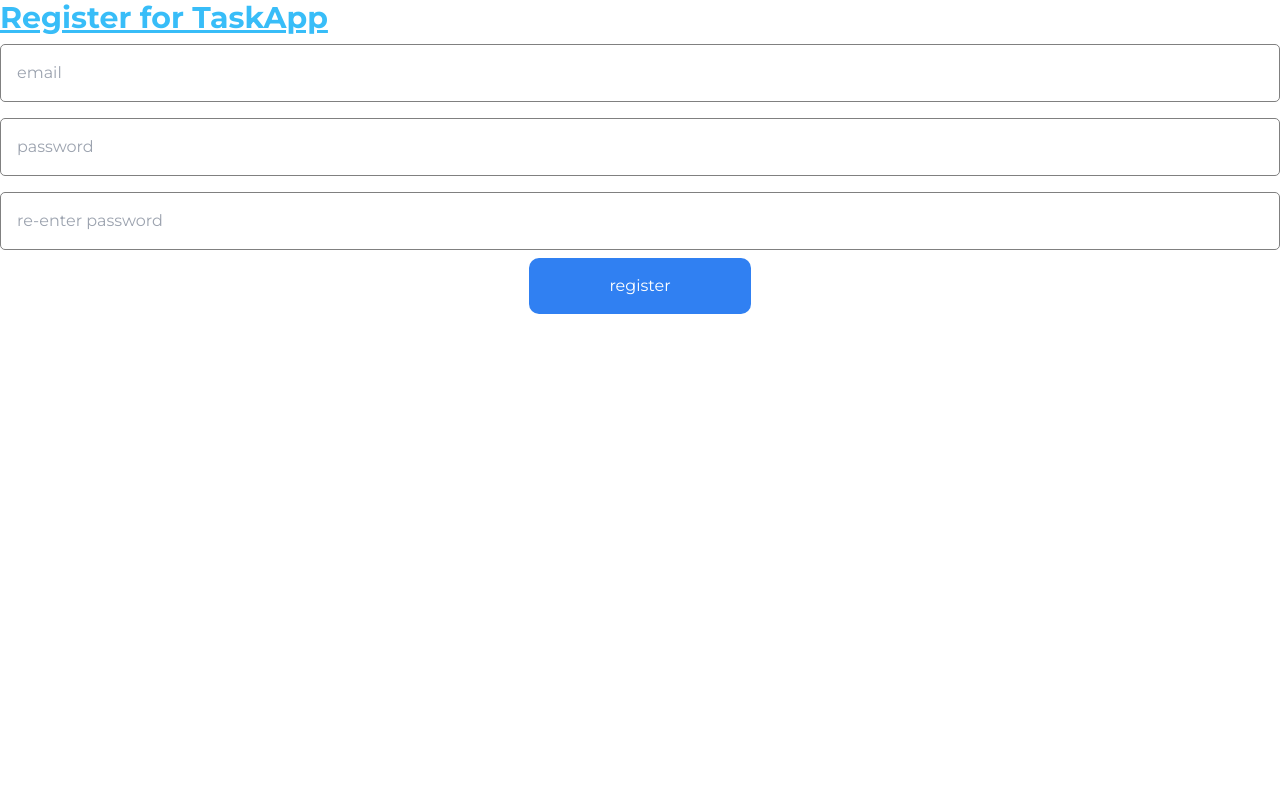
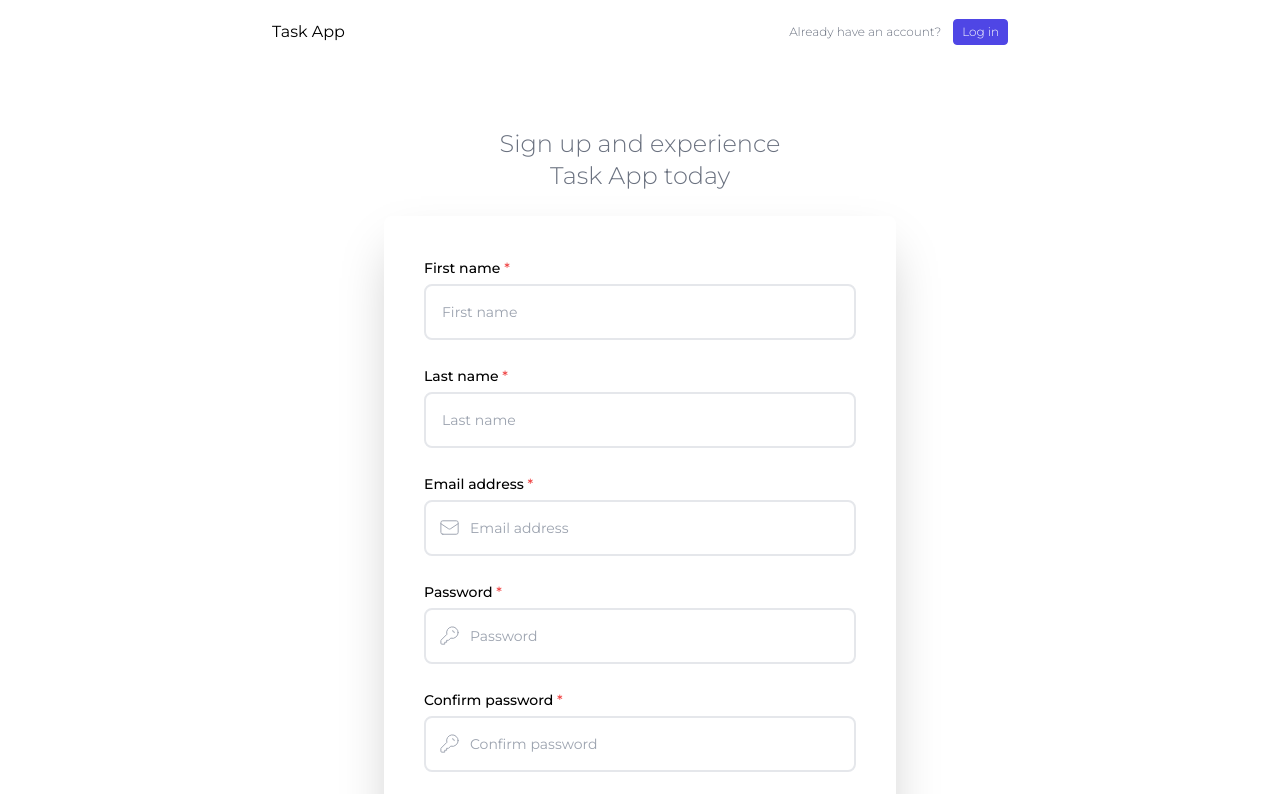
Before and after one commit to Taoula/Taskapp, a React (Create React App) app in the folder client/: page /register in a window 1280 px wide. Shown: the top 794 px of the page. Built offline with nearby package versions, Linux system fonts and the light colour scheme; no server answers.

Commit message:
new register form layout

```diff
--- a/client/src/components/auth/login-form.js
+++ b/client/src/components/auth/login-form.js
@@ -53,84 +53,169 @@
 //     )
 // }
 
-import React, { useState, useContext } from "react"
-import { useNavigate } from "react-router-dom"
-import axios from "axios"
-import AuthContext from "../../context/auth-context"
+import React, { useState, useContext } from "react";
+import { useNavigate } from "react-router-dom";
+import axios from "axios";
+import AuthContext from "../../context/auth-context";
 
 export default function LoginForm() {
-
   const [email, setEmail] = useState("");
   const [password, setPassword] = useState("");
-    const {getLoggedIn} = useContext(AuthContext)
+  const { getLoggedIn } = useContext(AuthContext);
 
-    const history = useNavigate()
+  const history = useNavigate();
 
   async function loginUser(e) {
     try {
-
-            e.preventDefault()
+      e.preventDefault();
 
       const userData = {
+        email,
+        password,
+      };
 
-                email, password
-            }
-
-            await axios.post("http://localhost:8282/auth/login", userData, {})
-            getLoggedIn()
-            history("/schedule")
+      await axios.post("http://localhost:8282/auth/login", userData, {});
+      getLoggedIn();
+      history("/schedule");
     } catch (err) {
       console.error(err);
     }
   }
 
-    return(
-
+  return (
+    <div>
       <div className="max-w-screen-xl px-4 py-16 mx-auto sm:px-6 lg:px-8">
         <div className="max-w-lg mx-auto">
-                <h1 className="text-2xl font-bold text-center text-indigo-600 sm:text-3xl" id="title">Task App</h1>
+          {/* header */}
+          <h1
+            className="text-2xl font-bold text-center text-indigo-600 sm:text-3xl"
+            id="title"
+          >
+            Task App
+          </h1>
 
-                <p className="max-w-md mx-auto mt-4 text-center text-gray-500">Planning your day, made easy.</p>
+          {/* subheader */}
+          <p className="max-w-md mx-auto mt-4 text-center text-gray-500">
+            Planning your day, made easy.
+          </p>
 
           <div className="shadow-2xl rounded-lg">
-                    <form action="" className="p-10 mt-6 mb-0 space-y-4 rounded-t-lg" onSubmit={(e) => loginUser(e)}>
-                        <p className="text-2xl font-light text-center pb-10">Log in to your account</p>
+            {/* form */}
+            <form
+              action=""
+              className="p-10 mt-6 mb-0 space-y-4 rounded-t-lg"
+              onSubmit={(e) => loginUser(e)}
+            >
+              {/* log in title */}
+              <p className="text-2xl font-light text-center pb-10">
+                Log in to your account
+              </p>
 
+              {/* email address input */}
               <div className="pb-2">
-                            <label htmlFor="email" className="text-sm font-medium">Email address</label>
+                <label htmlFor="email" className="text-sm font-medium">
+                  Email address
+                </label>
 
                 <div className="relative mt-1">
                   <span className="absolute inset-y-0 left-0 flex items-center pl-3.5">
-                                    <svg xmlns="http://www.w3.org/2000/svg" class="h-6 w-6 stroke-gray-400" fill="none" viewBox="0 0 25 25" stroke-width="1">
-                                        <path stroke-linecap="round" stroke-linejoin="round" d="M3 8l7.89 5.26a2 2 0 002.22 0L21 8M5 19h14a2 2 0 002-2V7a2 2 0 00-2-2H5a2 2 0 00-2 2v10a2 2 0 002 2z" />
+                    <svg
+                      xmlns="http://www.w3.org/2000/svg"
+                      class="h-6 w-6 stroke-gray-400"
+                      fill="none"
+                      viewBox="0 0 25 25"
+                      stroke-width="1"
+                    >
+                      <path
+                        stroke-linecap="round"
+                        stroke-linejoin="round"
+                        d="M3 8l7.89 5.26a2 2 0 002.22 0L21 8M5 19h14a2 2 0 002-2V7a2 2 0 00-2-2H5a2 2 0 00-2 2v10a2 2 0 002 2z"
+                      />
                     </svg>
                   </span>
 
-                                <input type="email" id="email" className="w-full pl-11 p-4 pr-12 text-sm border-gray-200 rounded-lg border-2 border-gray-200" placeholder="Enter your email" value={email} onChange={(e) => {setEmail(e.target.value)}} />
+                  <input
+                    type="email"
+                    id="email"
+                    className="w-full pl-11 p-4 pr-12 text-sm border-gray-200 rounded-lg border-2 border-gray-200"
+                    placeholder="Enter your email"
+                    value={email}
+                    onChange={(e) => {
+                      setEmail(e.target.value);
+                    }}
+                  />
                 </div>
               </div>
 
+              {/* password input */}
               <div className="pb-2">
-                            <label htmlFor="password" className="text-sm font-medium">Password</label>
+                <label htmlFor="password" className="text-sm font-medium">
+                  Password
+                </label>
 
                 <div className="relative mt-1">
                   <span className="absolute inset-y-0 left-0 flex items-center pl-3.5">
-                                    <svg xmlns="http://www.w3.org/2000/svg" class="h-6 w-6 stroke-gray-400" fill="none" viewBox="0 0 25 25" stroke-width="1">
-                                        <path stroke-linecap="round" stroke-linejoin="round" d="M15 7a2 2 0 012 2m4 0a6 6 0 01-7.743 5.743L11 17H9v2H7v2H4a1 1 0 01-1-1v-2.586a1 1 0 01.293-.707l5.964-5.964A6 6 0 1121 9z" />
+                    <svg
+                      xmlns="http://www.w3.org/2000/svg"
+                      class="h-6 w-6 stroke-gray-400"
+                      fill="none"
+                      viewBox="0 0 25 25"
+                      stroke-width="1"
+                    >
+                      <path
+                        stroke-linecap="round"
+                        stroke-linejoin="round"
+                        d="M15 7a2 2 0 012 2m4 0a6 6 0 01-7.743 5.743L11 17H9v2H7v2H4a1 1 0 01-1-1v-2.586a1 1 0 01.293-.707l5.964-5.964A6 6 0 1121 9z"
+                      />
                     </svg>
                   </span>
 
-                                <input type="password" id="password" className="w-full pl-11 p-4 pr-12 text-sm border-gray-200 rounded-lg border-2 border-gray-200" placeholder="Enter your password" value={password} onChange={(e) => {setPassword(e.target.value)}} />
-                            </div>
+                  <input
+                    type="password"
+                    id="password"
+                    className="w-full pl-11 p-4 pr-12 text-sm border-gray-200 rounded-lg border-2 border-gray-200"
+                    placeholder="Enter your password"
+                    value={password}
+                    onChange={(e) => {
+                      setPassword(e.target.value);
+                    }}
+                  />
                 </div>
 
-                        <button type="submit" input={+true} value="submit" className="block w-full px-5 py-3 text-sm font-medium text-white bg-indigo-600 rounded-lg"><span className="text-xl font-light">Log In</span></button>
+                {/* forgot password link */}
+                <p className="text-xs font-light underline pt-1 text-right">
+                  <a href="">Forgot your password?</a>
+                </p>
+              </div>
+
+              {/* log in button */}
+              <button
+                type="submit"
+                input={+true}
+                value="submit"
+                className="block w-full px-5 py-3 text-sm font-medium text-white bg-indigo-600 rounded-lg"
+              >
+                <span className="text-xl font-light">Log In</span>
+              </button>
             </form>
+
+            {/* Sign up footer */}
             <div className="p-6 bg-gray-100 rounded-b-lg border-t-2 border-gray-200">
-                        <p className="text-md text-light text-center text-gray-500">New to Task App? <a className="underline text-indigo-600" href="">Sign Up</a></p>
+              <p className="text-md text-light text-center text-gray-500">
+                New to Task App?{" "}
+                <a className="underline text-indigo-600" href="">
+                  Sign Up
+                </a>
+              </p>
             </div>
           </div>
         </div>
       </div>
-    )
+
+      {/* copyright footer */}
+      <div className="text-center pb-5">
+        <span className="text-light text-xs">© 2022 Copyright Task App</span>
+      </div>
+    </div>
+  );
 }
--- a/client/src/components/auth/register-form.js
+++ b/client/src/components/auth/register-form.js
@@ -1,68 +1,299 @@
-import React, { useState, useContext } from "react"
-import { useNavigate } from "react-router-dom"
-import axios from "axios"
-import AuthContext from "../../context/auth-context"
-import styled from "styled-components"
-import StylizedInput from "../forms/stylized-input"
-import StylizedForm from "../forms/stylized-form"
-import StylizedButton from "../forms/stylized-button"
-import StylizedHeading from "../generic/stylized-heading"
+// import React, { useState, useContext } from "react"
+// import { useNavigate } from "react-router-dom"
+// import axios from "axios"
+// import AuthContext from "../../context/auth-context"
+// import StylizedInput from "../forms/stylized-input"
+// import StylizedForm from "../forms/stylized-form"
+// import StylizedButton from "../forms/stylized-button"
+// import StylizedHeading from "../generic/stylized-heading"
 
-function RegisterForm(){
+// export default function RegisterForm(){
+//     const [email, setEmail] = useState("");
+//     const [password, setPassword] = useState("");
+//     const [passwordVerify, setPasswordVerify] = useState("");
+
+//     const { getLoggedIn } = useContext(AuthContext)
+//     const history = useNavigate()
+
+//     async function registerUser(e) {
+//         try {
+//             e.preventDefault()
+//             const userData = {
+//                 email, password, passwordVerify
+//             }
+
+//             const schedule = []
+
+//             await axios.post("http://localhost:8282/auth/", userData, {})
+//             await axios.post("http://localhost:8282/schedule/", {schedule, start: null, end: null}, {})
+//             getLoggedIn()
+//             history("/schedule")
+//         } catch (err) {
+//             console.error(err);
+//         }
+//     }
+
+//     return(
+//         <div>
+//             <StylizedHeading>Register for TaskApp</StylizedHeading>
+//             <StylizedForm onSubmit={(e) => registerUser(e)}>
+//                 <StylizedInput
+//                 type="email"
+//                 placeholder="email"
+//                 value={email}
+//                 onChange={(e) => {setEmail(e.target.value)}}
+//                 />
+
+//                 <StylizedInput
+//                     type="password"
+//                     placeholder="password"
+//                     value={password}
+//                     onChange={(e) => {setPassword(e.target.value)}}
+//                 />
+
+//                 <StylizedInput
+//                     type="password"
+//                     placeholder="re-enter password"
+//                     value={passwordVerify}
+//                     onChange={(e) => {setPasswordVerify(e.target.value)}}
+//                 />
+
+//                 <StylizedButton input={true} type="submit" value="register"></StylizedButton>
+//             </StylizedForm>
+//         </div>
+//     )
+// }
+
+import React, { useState, useContext } from "react";
+import { useNavigate } from "react-router-dom";
+import axios from "axios";
+import AuthContext from "../../context/auth-context";
+
+export default function RegisterForm() {
   const [email, setEmail] = useState("");
   const [password, setPassword] = useState("");
   const [passwordVerify, setPasswordVerify] = useState("");
 
-    const { getLoggedIn } = useContext(AuthContext)
-    const history = useNavigate()
+  const { getLoggedIn } = useContext(AuthContext);
+  const history = useNavigate();
 
   async function registerUser(e) {
     try {
-            e.preventDefault()
+      e.preventDefault();
+
       const userData = {
-                email, password, passwordVerify
-            }
+        email,
+        password,
+        passwordVerify,
+      };
 
-            const schedule = []
+      const schedule = [];
 
-            await axios.post("http://localhost:8282/auth/", userData, {})
-            await axios.post("http://localhost:8282/schedule/", {schedule, start: null, end: null}, {})
-            getLoggedIn()
-            history("/schedule")
+      await axios.post("http://localhost:8282/auth/", userData, {});
+      await axios.post(
+        "http://localhost:8282/schedule/",
+        { schedule, start: null, end: null },
+        {}
+      );
+      getLoggedIn();
+      history("/schedule");
     } catch (err) {
       console.error(err);
     }
   }
 
-    return(
+  return (
     <div>
-            <StylizedHeading>Register for TaskApp</StylizedHeading>
-            <StylizedForm onSubmit={(e) => registerUser(e)}>
-                <StylizedInput
+      {/* navbar */}
+      <nav class="flex items-center justify-between max-w-3xl p-4 mx-auto">
+        {/* logo */}
+        <a class="inline-flex items-center justify-center rounded-lg" href="/">
+          Task App
+        </a>
+
+        {/* login button */}
+        <ul class="flex items-center space-x-2 font-light text-gray-500">
+          <li>
+            <p class="inline-flex items-center text-xs px-3 py-2 rounded-lg">
+              Already have an account?
+            </p>
+            <button className="inline-flex px-2 py-1 text-xs font-xs text-white bg-indigo-600 border border-indigo-600 rounded active:text-indigo-500 hover:bg-transparent hover:text-indigo-600 focus:outline-none focus:ring">
+              Log in
+            </button>
+          </li>
+        </ul>
+      </nav>
+
+      <div className="max-w-screen-xl px-4 py-16 mx-auto sm:px-6 lg:px-8">
+        <div className="max-w-lg mx-auto">
+          {/* header */}
+          <p className="max-w-xs mx-auto text-center text-gray-500 text-2xl font-light">
+            Sign up and experience Task App today
+          </p>
+
+          {/* form */}
+          <form
+            action=""
+            className="p-10 mt-6 mb-0 space-y-4 rounded-t-lg shadow-2xl rounded-lg"
+            onSubmit={(e) => registerUser(e)}
+          >
+            {/* first name */}
+            <div className="pb-2">
+              <label htmlFor="firstName" className="text-sm font-medium">
+                First name <span className="text-red-500">*</span>
+              </label>
+
+              <div className="relative mt-1">
+                <input
                   type="email"
-                placeholder="email"
+                  id="email"
+                  className="w-full p-4 pr-12 text-sm border-gray-200 rounded-lg border-2 border-gray-200"
+                  placeholder="First name"
+                />
+              </div>
+            </div>
+
+            {/* last name */}
+            <div className="pb-2">
+              <label htmlFor="lastName" className="text-sm font-medium">
+                Last name <span className="text-red-500">*</span>
+              </label>
+
+              <div className="relative mt-1">
+                <input
+                  type="email"
+                  id="email"
+                  className="w-full p-4 pr-12 text-sm border-gray-200 rounded-lg border-2 border-gray-200"
+                  placeholder="Last name"
+                />
+              </div>
+            </div>
+
+            {/* email */}
+            <div className="pb-2">
+              <label htmlFor="email" className="text-sm font-medium">
+                Email address <span className="text-red-500">*</span>
+              </label>
+
+              <div className="relative mt-1">
+                <span className="absolute inset-y-0 left-0 flex items-center pl-3.5">
+                  <svg
+                    xmlns="http://www.w3.org/2000/svg"
+                    class="h-6 w-6 stroke-gray-400"
+                    fill="none"
+                    viewBox="0 0 25 25"
+                    stroke-width="1"
+                  >
+                    <path
+                      stroke-linecap="round"
+                      stroke-linejoin="round"
+                      d="M3 8l7.89 5.26a2 2 0 002.22 0L21 8M5 19h14a2 2 0 002-2V7a2 2 0 00-2-2H5a2 2 0 00-2 2v10a2 2 0 002 2z"
+                    />
+                  </svg>
+                </span>
+
+                <input
+                  type="email"
+                  id="email"
+                  className="w-full pl-11 p-4 pr-12 text-sm border-gray-200 rounded-lg border-2 border-gray-200"
+                  placeholder="Email address"
                   value={email}
-                onChange={(e) => {setEmail(e.target.value)}}
+                  onChange={(e) => {
+                    setEmail(e.target.value);
+                  }}
                 />
+              </div>
+            </div>
 
-                <StylizedInput
+            {/* password */}
+            <div className="pb-2">
+              <label htmlFor="password" className="text-sm font-medium">
+                Password <span className="text-red-500">*</span>
+              </label>
+
+              <div className="relative mt-1">
+                <span className="absolute inset-y-0 left-0 flex items-center pl-3.5">
+                  <svg
+                    xmlns="http://www.w3.org/2000/svg"
+                    class="h-6 w-6 stroke-gray-400"
+                    fill="none"
+                    viewBox="0 0 25 25"
+                    stroke-width="1"
+                  >
+                    <path
+                      stroke-linecap="round"
+                      stroke-linejoin="round"
+                      d="M15 7a2 2 0 012 2m4 0a6 6 0 01-7.743 5.743L11 17H9v2H7v2H4a1 1 0 01-1-1v-2.586a1 1 0 01.293-.707l5.964-5.964A6 6 0 1121 9z"
+                    />
+                  </svg>
+                </span>
+
+                <input
                   type="password"
-                    placeholder="password"
+                  id="password"
+                  className="w-full pl-11 p-4 pr-12 text-sm border-gray-200 rounded-lg border-2 border-gray-200"
+                  placeholder="Password"
                   value={password}
-                    onChange={(e) => {setPassword(e.target.value)}}
+                  onChange={(e) => {
+                    setPassword(e.target.value);
+                  }}
                 />
+              </div>
+            </div>
 
-                <StylizedInput
+            {/* confirm password */}
+            <div className="pb-2">
+              <label htmlFor="password" className="text-sm font-medium">
+                Confirm password <span className="text-red-500">*</span>
+              </label>
+
+              <div className="relative mt-1">
+                <span className="absolute inset-y-0 left-0 flex items-center pl-3.5">
+                  <svg
+                    xmlns="http://www.w3.org/2000/svg"
+                    class="h-6 w-6 stroke-gray-400"
+                    fill="none"
+                    viewBox="0 0 25 25"
+                    stroke-width="1"
+                  >
+                    <path
+                      stroke-linecap="round"
+                      stroke-linejoin="round"
+                      d="M15 7a2 2 0 012 2m4 0a6 6 0 01-7.743 5.743L11 17H9v2H7v2H4a1 1 0 01-1-1v-2.586a1 1 0 01.293-.707l5.964-5.964A6 6 0 1121 9z"
+                    />
+                  </svg>
+                </span>
+
+                <input
                   type="password"
-                    placeholder="re-enter password"
+                  id="password"
+                  className="w-full pl-11 p-4 pr-12 text-sm border-gray-200 rounded-lg border-2 border-gray-200"
+                  placeholder="Confirm password"
                   value={passwordVerify}
-                    onChange={(e) => {setPasswordVerify(e.target.value)}}
+                  onChange={(e) => {
+                    setPasswordVerify(e.target.value);
+                  }}
                 />
+              </div>
+            </div>
 
-                <StylizedButton input={true} type="submit" value="register"></StylizedButton>
-            </StylizedForm>
+            {/* create account button */}
+            <button
+              type="submit"
+              input={+true}
+              value="register"
+              className="block w-full px-5 py-3 text-sm font-medium text-white bg-indigo-600 rounded-lg"
+            >
+              <span className="text-xl font-light">Create Free Account</span>
+            </button>
+          </form>
         </div>
-    )
+      </div>
+
+      {/* copyright footer */}
+      <div className="text-center pb-5">
+        <span className="text-light text-xs">© 2022 Copyright Task App</span>
+      </div>
+    </div>
+  );
 }
-
-export default RegisterForm
```
Lines whose indentation alone changed are shown as unchanged.
